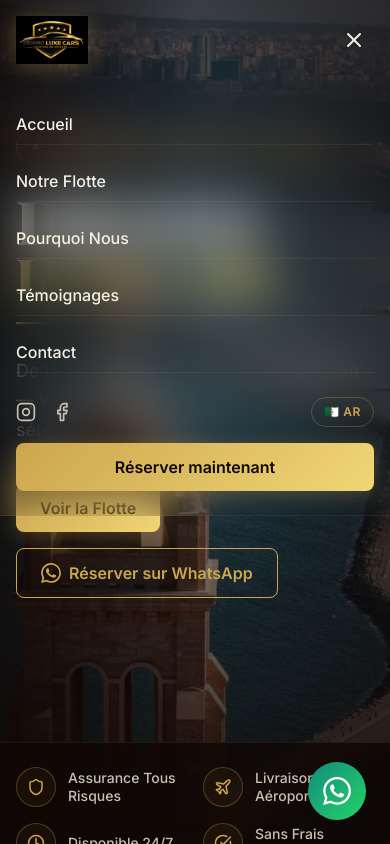
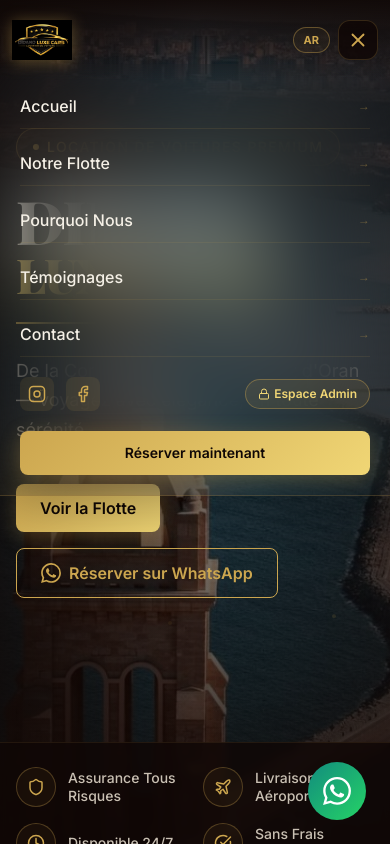
Before and after one commit to hennaneihab-svg/dinado, a React (Vite) app: page / in a window 390 px wide. Both pictures are taken after a click on the button 354 px from the left and 40 px from the top of the page. Shown: the top 844 px of the page. Built offline with nearby package versions, Linux system fonts and the light colour scheme; a web font is replaced by a local one.

Commit message:
Optimize Header dimensions and layout specifically for mobile devices

```diff
--- a/src/components/Header.jsx
+++ b/src/components/Header.jsx
@@ -1,9 +1,9 @@
 import { useState, useEffect } from 'react'
 import { motion, AnimatePresence } from 'framer-motion'
-import { Menu, X } from 'lucide-react'
+import { Menu, X, Shield, Lock } from 'lucide-react'
 import { useLang } from '../context/LanguageContext'
 
-// SVG réseaux sociaux (lucide-react ne les exporte plus)
+// SVG réseaux sociaux
 const InstagramIcon = ({ size = 18 }) => (
   <svg width={size} height={size} viewBox="0 0 24 24" fill="none" stroke="currentColor" strokeWidth="2" strokeLinecap="round" strokeLinejoin="round">
     <rect x="2" y="2" width="20" height="20" rx="5" ry="5"/>
@@ -18,7 +18,6 @@ const FacebookIcon = ({ size = 18 }) => (
 )
 import logo from '../assets/logo/DIDANO_logo_transparent.png'
 
-// Numéro WhatsApp de l'agence — modifier ici
 const WHATSAPP_NUMBER = '213550000000'
 
 const navLinks = [
@@ -33,11 +32,9 @@ export default function Header() {
   const { t, lang, toggleLang } = useLang()
   const [scrolled,     setScrolled]     = useState(false)
   const [mobileOpen,   setMobileOpen]   = useState(false)
-  const [activeSection,setActiveSection] = useState('accueil')
 
-  // Opacité header au scroll
   useEffect(() => {
-    const onScroll = () => setScrolled(window.scrollY > 60)
+    const onScroll = () => setScrolled(window.scrollY > 40)
     window.addEventListener('scroll', onScroll)
     return () => window.removeEventListener('scroll', onScroll)
   }, [])
@@ -52,31 +49,31 @@ export default function Header() {
       <motion.header
         initial={{ y: -80, opacity: 0 }}
         animate={{ y: 0, opacity: 1 }}
-        transition={{ duration: 0.7, ease: 'easeOut' }}
-        className={`fixed top-0 left-0 right-0 z-50 transition-all duration-500 ${
+        transition={{ duration: 0.6, ease: 'easeOut' }}
+        className={`fixed top-0 left-0 right-0 z-50 transition-all duration-300 ${
           scrolled
-            ? 'bg-dark-bg/95 backdrop-blur-md border-b border-gold/10 shadow-lg shadow-black/30'
-            : 'bg-transparent'
+            ? 'bg-[#0F0705]/95 backdrop-blur-xl border-b border-[#9E7C3D]/25 shadow-xl shadow-black/50 py-2'
+            : 'bg-gradient-to-b from-[#0F0705]/90 via-[#0F0705]/50 to-transparent py-3 md:py-4'
         }`}
       >
-        <div className="max-w-7xl mx-auto px-4 sm:px-6 lg:px-8">
-          <div className="flex items-center justify-between h-20">
+        <div className="max-w-7xl mx-auto px-3 sm:px-6 lg:px-8">
+          <div className="flex items-center justify-between h-14 md:h-16">
 
-            {/* ---- Logo ---- */}
+            {/* ---- Logo Responsive ---- */}
             <motion.div
-              whileHover={{ scale: 1.03 }}
-              className="flex-shrink-0 cursor-pointer"
+              whileHover={{ scale: 1.02 }}
+              className="flex-shrink-0 cursor-pointer flex items-center"
               onClick={() => handleNav('#accueil')}
             >
               <img
                 src={logo}
-                alt="DIDANO LUXE CARS - Location de voiture à Oran"
-                className="h-12 md:h-14 w-auto object-contain filter drop-shadow-[0_2px_10px_rgba(204,166,79,0.35)]"
+                alt="DIDANO LUXE CARS - Oran"
+                className="h-10 sm:h-12 md:h-14 w-auto object-contain filter drop-shadow-[0_2px_8px_rgba(204,166,79,0.4)]"
               />
             </motion.div>
 
             {/* ---- Navigation Desktop ---- */}
-            <nav className="hidden lg:flex items-center gap-8">
+            <nav className="hidden lg:flex items-center gap-7">
               {navLinks.map((link) => (
                 <button
                   key={link.key}
@@ -90,14 +87,13 @@ export default function Header() {
             </nav>
 
             {/* ---- Actions Desktop ---- */}
-            <div className="hidden lg:flex items-center gap-4">
-              {/* Réseaux sociaux */}
+            <div className="hidden lg:flex items-center gap-3">
               <a
                 href="https://www.instagram.com"
                 target="_blank"
                 rel="noopener noreferrer"
-                className="text-text-warm hover:text-gold-light transition-colors duration-300"
-                aria-label="Instagram DIDANO LUXE CARS"
+                className="text-text-warm hover:text-gold-light transition-colors p-1"
+                aria-label="Instagram"
               >
                 <InstagramIcon size={18} />
               </a>
@@ -105,94 +101,105 @@ export default function Header() {
                 href="https://www.facebook.com"
                 target="_blank"
                 rel="noopener noreferrer"
-                className="text-text-warm hover:text-gold-light transition-colors duration-300"
-                aria-label="Facebook DIDANO LUXE CARS"
+                className="text-text-warm hover:text-gold-light transition-colors p-1"
+                aria-label="Facebook"
               >
                 <FacebookIcon size={18} />
               </a>
 
-              {/* Séparateur */}
-              <div className="w-px h-5 bg-gold/20" />
+              <div className="w-px h-4 bg-gold/20 mx-1" />
 
-              {/* Bouton Espace Admin */}
               <a
                 href="#/admin/login"
-                className="text-xs font-semibold uppercase tracking-wider px-3 py-1.5 rounded-full border border-gold/40 text-gold-light hover:bg-gold/20 transition-all duration-300 flex items-center gap-1.5"
+                className="text-xs font-semibold uppercase tracking-wider px-3 py-1.5 rounded-full border border-gold/40 text-gold-light hover:bg-gold/20 transition-all flex items-center gap-1"
               >
-                <span>🔑 Admin</span>
+                <Lock size={12} />
+                <span>Admin</span>
               </a>
 
-              {/* Sélecteur de langue */}
               <button
                 onClick={toggleLang}
-                className="flex items-center gap-1 text-xs font-semibold uppercase tracking-wider px-3 py-1.5 rounded-full border border-gold/30 text-gold hover:bg-gold/10 transition-all duration-300"
-                aria-label="Changer de langue"
+                className="flex items-center gap-1 text-xs font-semibold uppercase tracking-wider px-3 py-1.5 rounded-full border border-gold/30 text-gold hover:bg-gold/10 transition-all"
               >
                 <span>{lang === 'fr' ? '🇩🇿 AR' : '🇫🇷 FR'}</span>
               </button>
 
-              {/* CTA Réserver */}
               <motion.a
                 href={`https://wa.me/${WHATSAPP_NUMBER}?text=Bonjour%2C%20je%20souhaite%20r%C3%A9server%20un%20v%C3%A9hicule%20chez%20DIDANO%20LUXE%20CARS`}
                 target="_blank"
                 rel="noopener noreferrer"
-                whileHover={{ scale: 1.04 }}
+                whileHover={{ scale: 1.03 }}
                 whileTap={{ scale: 0.97 }}
-                className="btn-gold text-sm px-5 py-2.5"
+                className="btn-gold text-xs font-semibold px-4 py-2"
               >
                 {t.nav.reserve}
               </motion.a>
             </div>
 
-            {/* ---- Hamburger Mobile ---- */}
-            <button
-              className="lg:hidden text-ivory p-2 rounded-lg hover:bg-gold/10 transition-colors"
-              onClick={() => setMobileOpen(!mobileOpen)}
-              aria-label="Menu"
-            >
-              {mobileOpen ? <X size={24} /> : <Menu size={24} />}
-            </button>
+            {/* ---- Actions Compactes Mobile (Langue + Hamburger) ---- */}
+            <div className="flex items-center gap-2 lg:hidden">
+              <button
+                onClick={toggleLang}
+                className="text-[11px] font-bold uppercase px-2.5 py-1 rounded-full border border-gold/40 text-gold bg-gold/5"
+              >
+                {lang === 'fr' ? 'AR' : 'FR'}
+              </button>
+
+              <button
+                className="text-ivory p-2 rounded-xl border border-gold/20 bg-dark-bg/80 hover:bg-gold/10 transition-colors"
+                onClick={() => setMobileOpen(!mobileOpen)}
+                aria-label="Menu"
+              >
+                {mobileOpen ? <X size={22} className="text-gold" /> : <Menu size={22} className="text-gold" />}
+              </button>
+            </div>
           </div>
         </div>
       </motion.header>
 
-      {/* ---- Menu Mobile ---- */}
+      {/* ---- Menu Mobile Pliable et bien dimensionné ---- */}
       <AnimatePresence>
         {mobileOpen && (
           <motion.div
-            initial={{ opacity: 0, y: -20 }}
-            animate={{ opacity: 1, y: 0 }}
-            exit={{ opacity: 0, y: -20 }}
-            transition={{ duration: 0.25 }}
-            className="fixed top-20 left-0 right-0 z-40 bg-dark-bg/98 backdrop-blur-xl border-b border-gold/10 lg:hidden"
+            initial={{ opacity: 0, height: 0 }}
+            animate={{ opacity: 1, height: 'auto' }}
+            exit={{ opacity: 0, height: 0 }}
+            transition={{ duration: 0.3, ease: 'easeInOut' }}
+            className="fixed top-16 left-0 right-0 z-40 bg-[#0F0705]/98 backdrop-blur-2xl border-b border-[#9E7C3D]/30 lg:hidden shadow-2xl overflow-hidden"
           >
-            <div className="max-w-7xl mx-auto px-4 py-6 flex flex-col gap-4">
+            <div className="max-w-7xl mx-auto px-5 py-5 flex flex-col gap-3">
               {navLinks.map((link, i) => (
-                <motion.button
+                <button
                   key={link.key}
-                  initial={{ opacity: 0, x: -20 }}
-                  animate={{ opacity: 1, x: 0 }}
-                  transition={{ delay: i * 0.06 }}
                   onClick={() => handleNav(link.href)}
-                  className="text-left text-ivory text-base font-medium py-2 border-b border-gold/10 hover:text-gold-light transition-colors"
+                  className="text-left text-ivory text-base font-medium py-2.5 border-b border-gold/10 hover:text-gold-light transition-colors flex items-center justify-between"
                 >
-                  {t.nav[link.key]}
-                </motion.button>
+                  <span>{t.nav[link.key]}</span>
+                  <span className="text-gold/40 text-xs">→</span>
+                </button>
               ))}
 
-              <div className="flex items-center gap-4 pt-2">
-                <a href="https://www.instagram.com" target="_blank" rel="noopener noreferrer" className="text-text-warm hover:text-gold-light transition-colors"><InstagramIcon size={20} /></a>
-              <a href="https://www.facebook.com" target="_blank" rel="noopener noreferrer" className="text-text-warm hover:text-gold-light transition-colors"><FacebookIcon size={20} /></a>
-                <button onClick={toggleLang} className="ml-auto text-xs font-semibold uppercase tracking-wider px-3 py-1.5 rounded-full border border-gold/30 text-gold hover:bg-gold/10 transition-all">
-                  {lang === 'fr' ? '🇩🇿 AR' : '🇫🇷 FR'}
-                </button>
+              <div className="flex items-center justify-between pt-2">
+                <div className="flex items-center gap-3">
+                  <a href="https://www.instagram.com" target="_blank" rel="noopener noreferrer" className="p-2 rounded-lg bg-gold/10 text-gold"><InstagramIcon size={18} /></a>
+                  <a href="https://www.facebook.com" target="_blank" rel="noopener noreferrer" className="p-2 rounded-lg bg-gold/10 text-gold"><FacebookIcon size={18} /></a>
+                </div>
+
+                <a
+                  href="#/admin/login"
+                  onClick={() => setMobileOpen(false)}
+                  className="text-xs font-semibold px-3 py-1.5 rounded-full border border-gold/40 text-gold-light bg-gold/10 flex items-center gap-1"
+                >
+                  <Lock size={12} />
+                  <span>Espace Admin</span>
+                </a>
               </div>
 
               <motion.a
                 href={`https://wa.me/${WHATSAPP_NUMBER}?text=Bonjour%2C%20je%20souhaite%20r%C3%A9server%20un%20v%C3%A9hicule%20chez%20DIDANO%20LUXE%20CARS`}
                 target="_blank"
                 rel="noopener noreferrer"
-                className="btn-gold w-full text-center"
+                className="btn-gold w-full text-center text-sm font-semibold py-3 mt-2"
               >
                 {t.nav.reserve}
               </motion.a>
```
